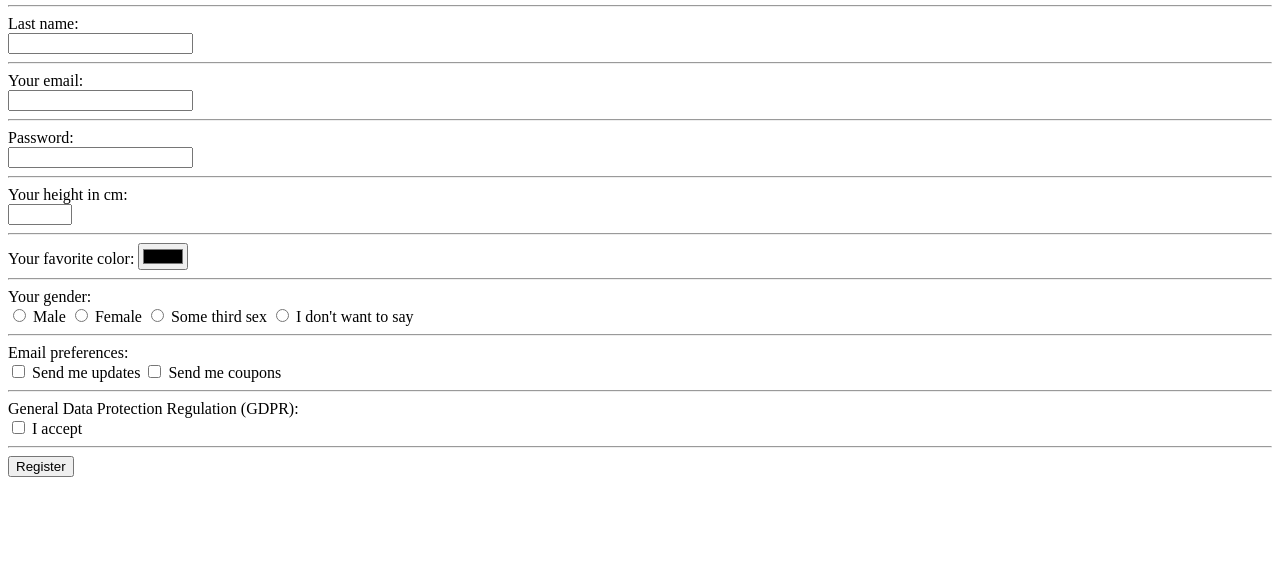
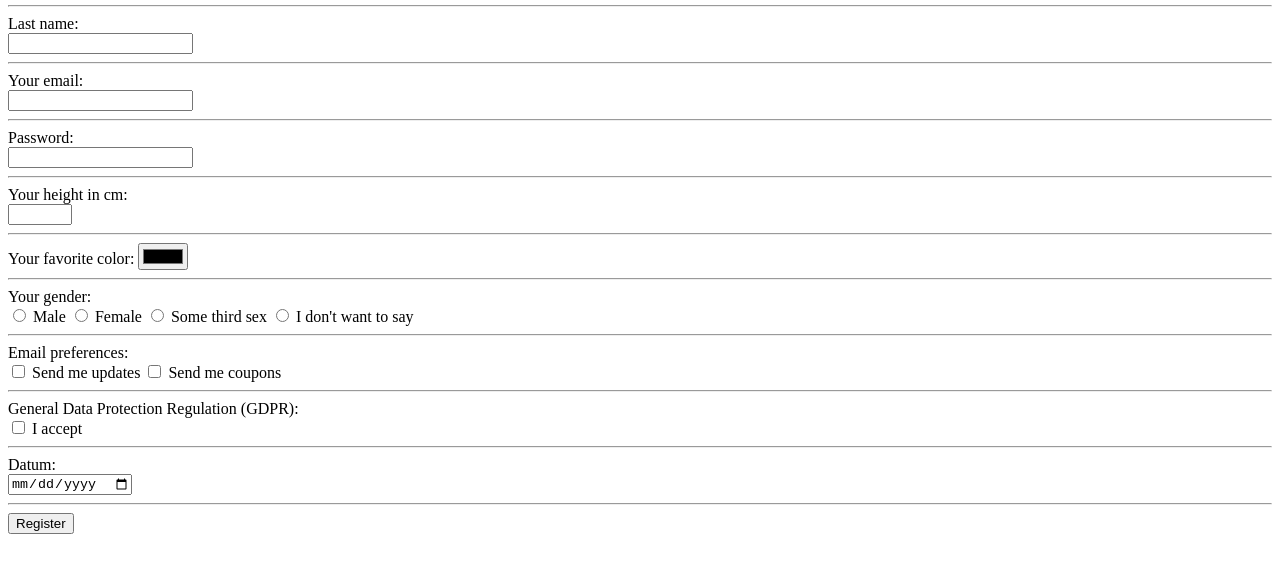
Before and after one commit to zopaj63/z16, a plain HTML site: page index.html in a window 1280 px wide. Shown: the part 122-694 px from the top of the page. Drawn offline with Linux system fonts and the light colour scheme.

Commit message:
Update index.html

```diff
--- a/index.html
+++ b/index.html
@@ -60,6 +60,11 @@
                 I accept
             </label>
             <hr>
+            <label>
+                Datum:<br>
+                <input type="date">
+            </label>
+            <hr>
             <button>Register</button>
         </form>
     </body>
```
